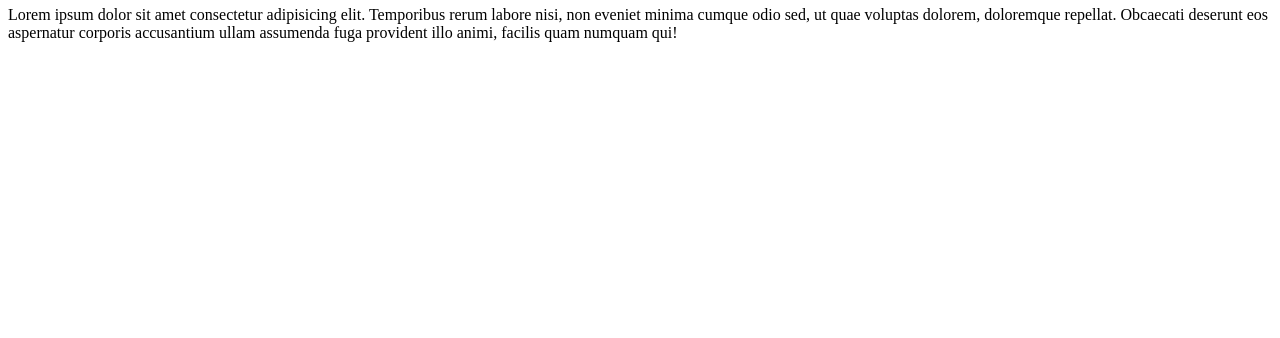
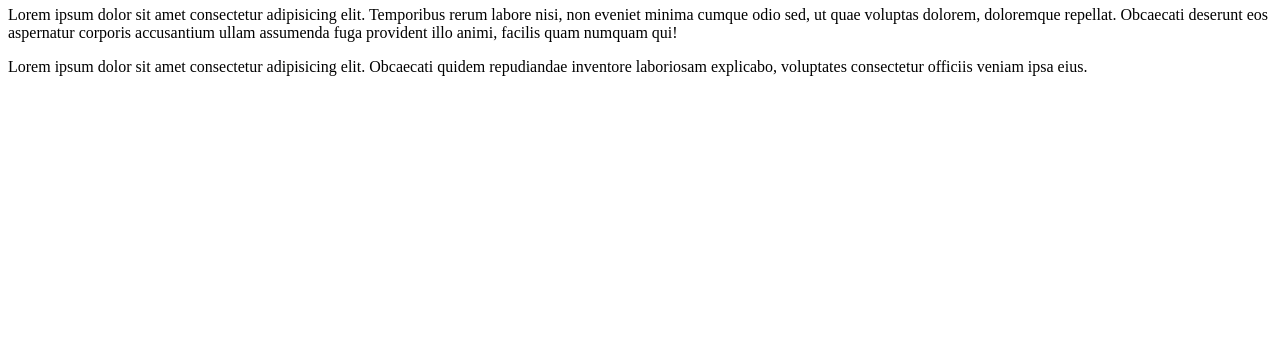
Before and after one commit to Shahinur-beg/student, a plain HTML site: page index.html in a window 1280 px wide. Shown: the part 462-800 px from the top of the page. Drawn offline with Linux system fonts and the light colour scheme.

Commit message:
Footer added

```diff
--- a/index.html
+++ b/index.html
@@ -14,5 +14,8 @@
         <hr>
         <h1>Student 4</h1>
         <p>Lorem ipsum dolor sit amet consectetur adipisicing elit. Temporibus rerum labore nisi, non eveniet minima cumque odio sed, ut quae voluptas dolorem, doloremque repellat. Obcaecati deserunt eos aspernatur corporis accusantium ullam assumenda fuga provident illo animi, facilis quam numquam qui!</p>
+        <footer>
+            Lorem ipsum dolor sit amet consectetur adipisicing elit. Obcaecati quidem repudiandae inventore laboriosam explicabo, voluptates consectetur officiis veniam ipsa eius.
+        </footer>
     </body>
 </html>
```
